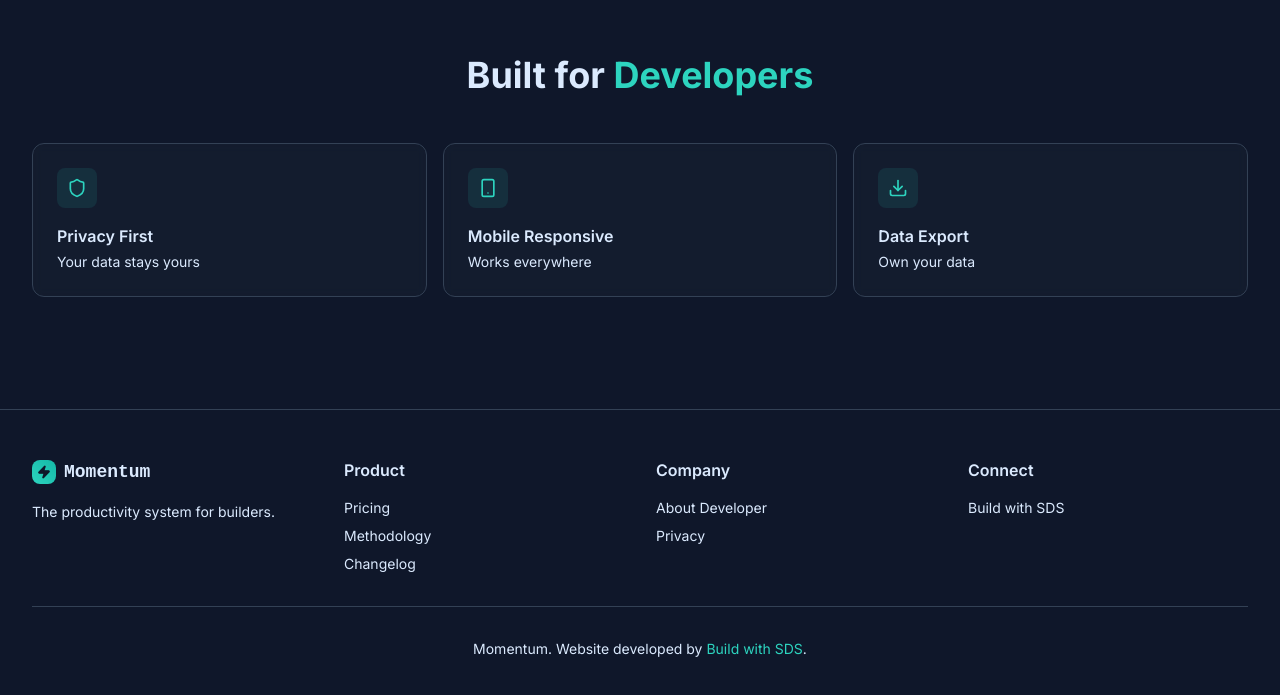
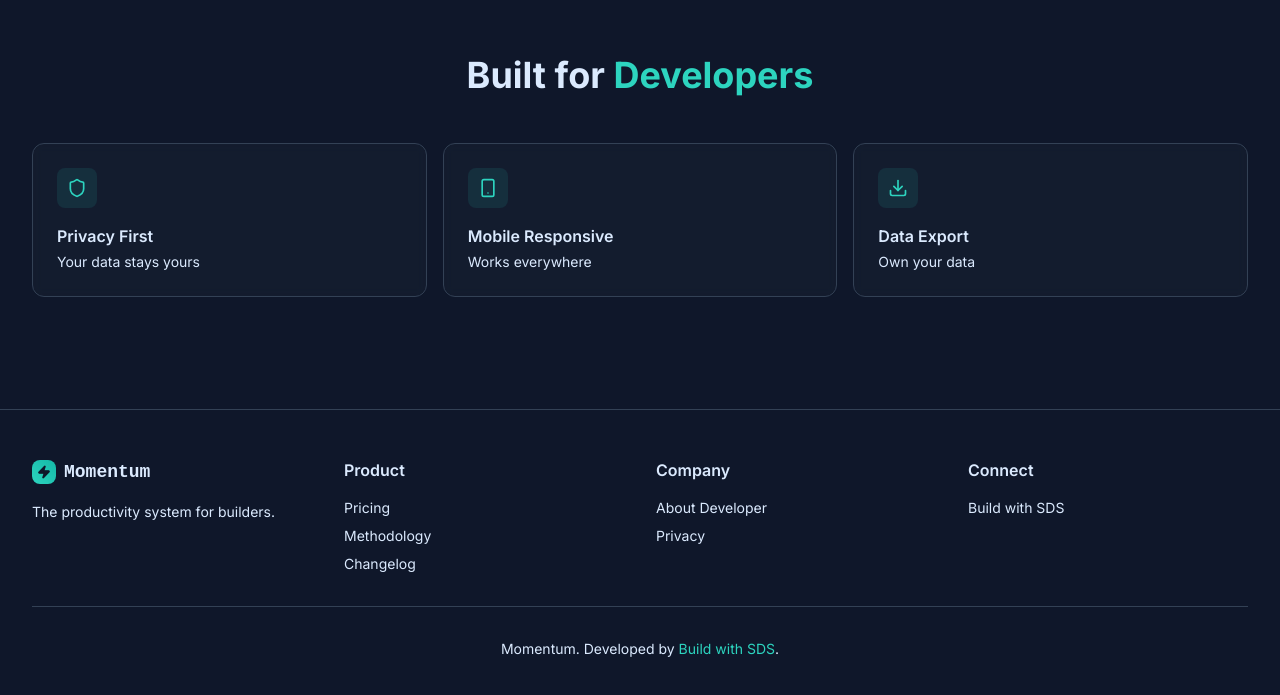
Before and after one commit to sara2023s/Momentum, a React (Vite) app: page /#/ in a window 1280 px wide. Shown: the part 2349-3044 px from the top of the page. Built offline with nearby package versions, Linux system fonts and the light colour scheme; no server answers.

Commit message:
Change 'Website developed by' to 'Developed by'

```diff
--- a/components/Landing.tsx
+++ b/components/Landing.tsx
@@ -451,7 +451,7 @@ export const Landing: React.FC = () => {
               <span className="text-lg font-bold">Momentum</span>
             </div>
             <div className="text-sm text-text/60">
-              Website developed by{' '}
+              Developed by{' '}
               <a
                 href="https://buildwithsds.com"
                 target="_blank"
--- a/components/Layout.tsx
+++ b/components/Layout.tsx
@@ -133,7 +133,7 @@ export const Layout: React.FC<LayoutProps> = ({ children }) => {
             </div>
           )}
           <div className="text-center text-xs text-text-muted/70">
-            Website developed by{' '}
+            Developed by{' '}
             <a
               href="https://buildwithsds.com"
               target="_blank"
--- a/components/marketing/About.tsx
+++ b/components/marketing/About.tsx
@@ -202,7 +202,7 @@ export const About: React.FC = () => {
             </div>
           </div>
           <div className="border-t border-midnight-border pt-8 text-center text-sm text-text-muted">
-            <p>Momentum. Website developed by <a href="https://buildwithsds.com" target="_blank" rel="noopener noreferrer" className="text-mint-primary hover:underline">Build with SDS</a>.</p>
+            <p>Momentum. Developed by <a href="https://buildwithsds.com" target="_blank" rel="noopener noreferrer" className="text-mint-primary hover:underline">Build with SDS</a>.</p>
           </div>
         </div>
       </footer>
--- a/components/marketing/Landing.tsx
+++ b/components/marketing/Landing.tsx
@@ -545,7 +545,7 @@ export const MarketingLanding: React.FC = () => {
             </div>
           </div>
           <div className="border-t border-midnight-border pt-8 text-center text-sm text-text-muted">
-            <p>Momentum. Website developed by <a href="https://buildwithsds.com" target="_blank" rel="noopener noreferrer" className="text-mint-primary hover:underline">Build with SDS</a>.</p>
+            <p>Momentum. Developed by <a href="https://buildwithsds.com" target="_blank" rel="noopener noreferrer" className="text-mint-primary hover:underline">Build with SDS</a>.</p>
           </div>
         </div>
       </footer>
--- a/components/marketing/Pricing.tsx
+++ b/components/marketing/Pricing.tsx
@@ -264,7 +264,7 @@ export const Pricing: React.FC = () => {
             </div>
           </div>
           <div className="border-t border-midnight-border pt-8 text-center text-sm text-text-muted">
-            <p>Momentum. Website developed by <a href="https://buildwithsds.com" target="_blank" rel="noopener noreferrer" className="text-mint-primary hover:underline">Build with SDS</a>.</p>
+            <p>Momentum. Developed by <a href="https://buildwithsds.com" target="_blank" rel="noopener noreferrer" className="text-mint-primary hover:underline">Build with SDS</a>.</p>
           </div>
         </div>
       </footer>
```
